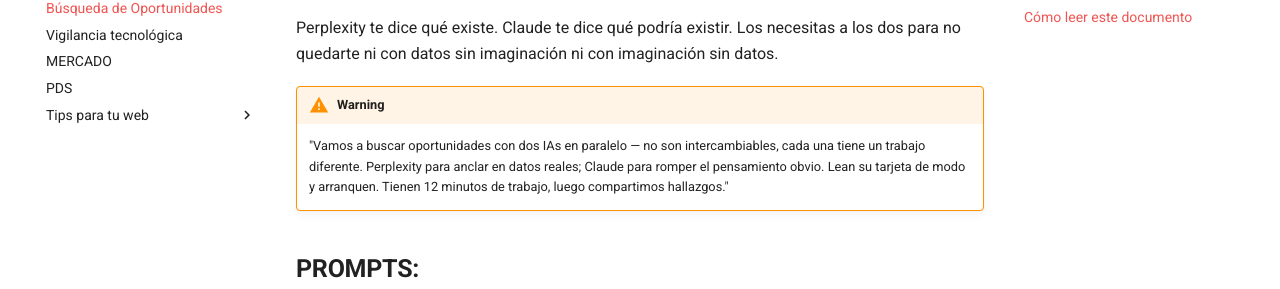
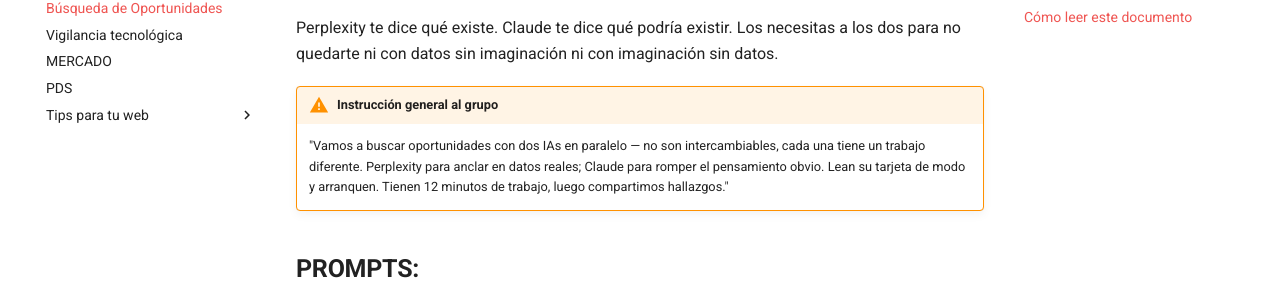
Before and after one commit to Aristarco/Proyectos4, an MkDocs documentation site: the page built from docs/semana2.md, in a window 1280 px wide and 900 px high, scrolled down 1493 px. Shown: the part 163-452 px from the top of the window. Built offline with MkDocs 1.6.1 and Material for MkDocs 9.7.7, drawn with Linux system fonts in a browser that asks for light colours.

Commit message:
Update semana2.md

```diff
--- a/docs/semana2.md
+++ b/docs/semana2.md
@@ -47,7 +47,7 @@
 
 Perplexity te dice qué existe. Claude te dice qué podría existir. Los necesitas a los dos para no quedarte ni con datos sin imaginación ni con imaginación sin datos.
 
-!!! warning Instrucción general al grupo
+!!! Warning "Instrucción general al grupo"
     "Vamos a buscar oportunidades con dos IAs en paralelo — no son intercambiables, cada una tiene un trabajo diferente. Perplexity para anclar en datos reales; Claude para romper el pensamiento obvio. Lean su tarjeta de modo y arranquen. Tienen 12 minutos de trabajo, luego compartimos hallazgos."
 
 ## **PROMPTS:**
```
